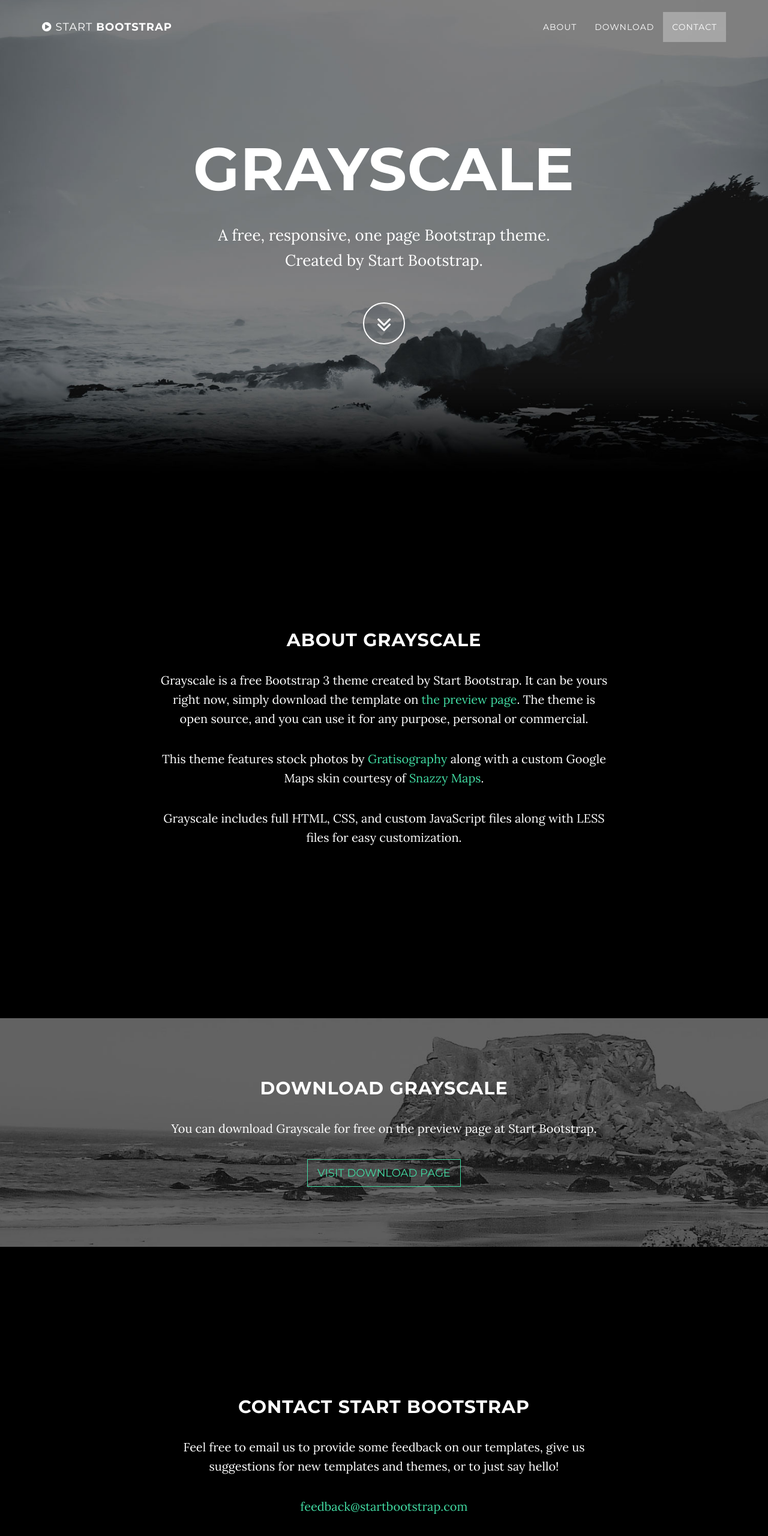
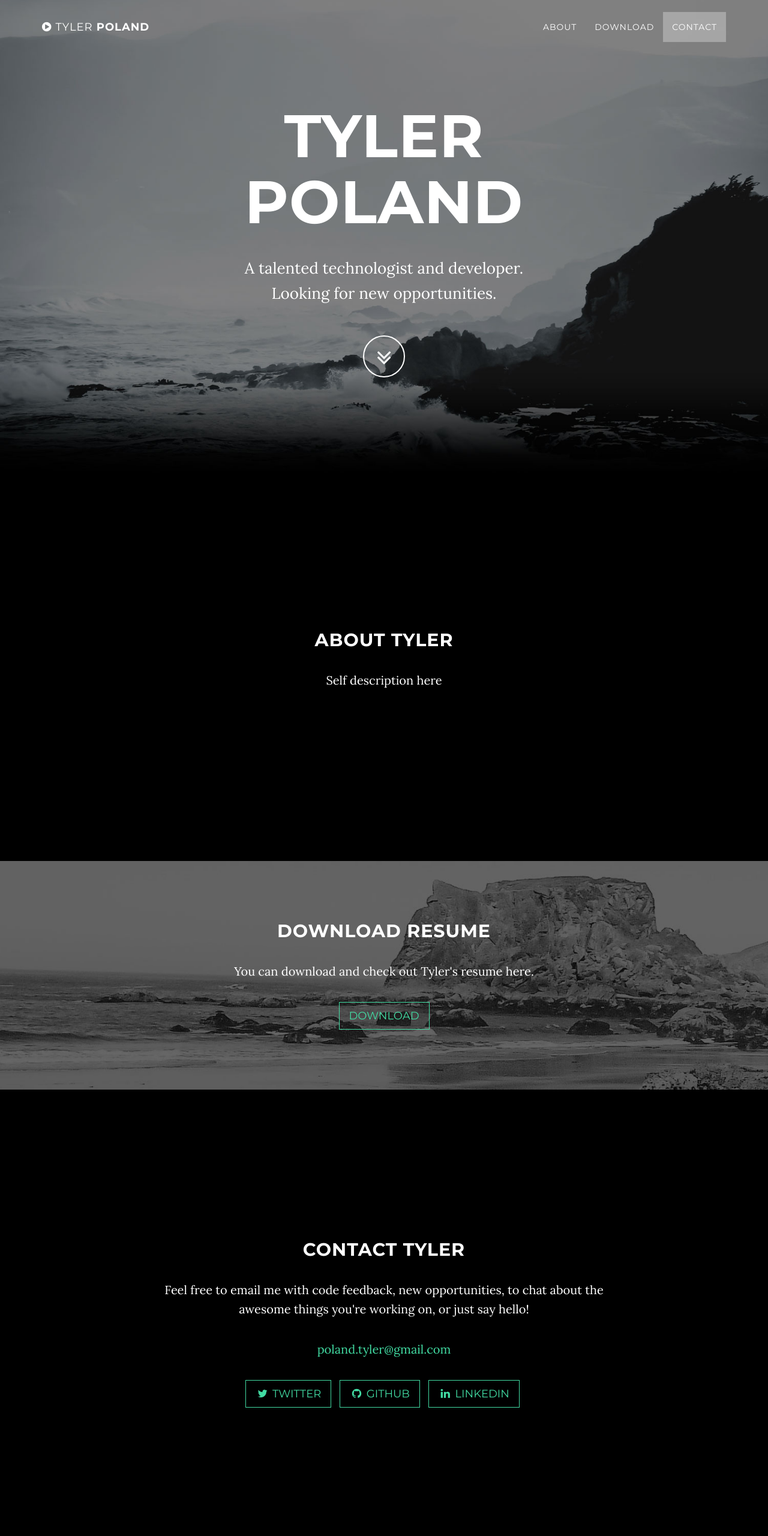
Before and after one commit to polandtyler/polandtyler.github.io, a website: page index.html in a window 1280 px wide. Shown: the top 2560 px of the page at 60% size. Drawn offline with nearby package versions, Linux system fonts and the light colour scheme; some packages are replaced by stand-ins of ours.

Commit message:
adds personalization

```diff
--- a/index.html
+++ b/index.html
@@ -9,7 +9,7 @@
     <meta name="description" content="">
     <meta name="author" content="">
 
-    <title>Grayscale - Start Bootstrap Theme</title>
+    <title>Tyler Poland</title>
 
     <!-- Bootstrap Core CSS -->
     <link href="vendor/bootstrap/css/bootstrap.min.css" rel="stylesheet">
@@ -41,7 +41,7 @@
                     Menu <i class="fa fa-bars"></i>
                 </button>
                 <a class="navbar-brand page-scroll" href="#page-top">
-                    <i class="fa fa-play-circle"></i> <span class="light">Start</span> Bootstrap
+                    <i class="fa fa-play-circle"></i> <span class="light">Tyler</span> Poland
                 </a>
             </div>
 
@@ -74,9 +74,9 @@
             <div class="container">
                 <div class="row">
                     <div class="col-md-8 col-md-offset-2">
-                        <h1 class="brand-heading">Grayscale</h1>
-                        <p class="intro-text">A free, responsive, one page Bootstrap theme.
-                            <br>Created by Start Bootstrap.</p>
+                        <h1 class="brand-heading">Tyler Poland</h1>
+                        <p class="intro-text">A talented technologist and developer.
+                            <br>Looking for new opportunities.</p>
                         <a href="#about" class="btn btn-circle page-scroll">
                             <i class="fa fa-angle-double-down animated"></i>
                         </a>
@@ -90,10 +90,8 @@
     <section id="about" class="container content-section text-center">
         <div class="row">
             <div class="col-lg-8 col-lg-offset-2">
-                <h2>About Grayscale</h2>
-                <p>Grayscale is a free Bootstrap 3 theme created by Start Bootstrap. It can be yours right now, simply download the template on <a href="http://startbootstrap.com/template-overviews/grayscale/">the preview page</a>. The theme is open source, and you can use it for any purpose, personal or commercial.</p>
-                <p>This theme features stock photos by <a href="http://gratisography.com/">Gratisography</a> along with a custom Google Maps skin courtesy of <a href="http://snazzymaps.com/">Snazzy Maps</a>.</p>
-                <p>Grayscale includes full HTML, CSS, and custom JavaScript files along with LESS files for easy customization.</p>
+                <h2>About Tyler</h2>
+                <p>Self description here</p>
             </div>
         </div>
     </section>
@@ -103,9 +101,9 @@
         <div class="download-section">
             <div class="container">
                 <div class="col-lg-8 col-lg-offset-2">
-                    <h2>Download Grayscale</h2>
-                    <p>You can download Grayscale for free on the preview page at Start Bootstrap.</p>
-                    <a href="http://startbootstrap.com/template-overviews/grayscale/" class="btn btn-default btn-lg">Visit Download Page</a>
+                    <h2>Download Resume</h2>
+                    <p>You can download and check out Tyler's resume here.</p>
+                    <a href="http://startbootstrap.com/template-overviews/grayscale/" class="btn btn-default btn-lg">Download</a>
                 </div>
             </div>
         </div>
@@ -115,19 +113,19 @@
     <section id="contact" class="container content-section text-center">
         <div class="row">
             <div class="col-lg-8 col-lg-offset-2">
-                <h2>Contact Start Bootstrap</h2>
-                <p>Feel free to email us to provide some feedback on our templates, give us suggestions for new templates and themes, or to just say hello!</p>
-                <p><a href="mailto:feedback@startbootstrap.com">feedback@startbootstrap.com</a>
+                <h2>Contact Tyler</h2>
+                <p>Feel free to email me with code feedback, new opportunities, to chat about the awesome things you're working on, or just say hello!</p>
+                <p><a href="mailto:poland.tyler@gmail.com">poland.tyler@gmail.com</a>
                 </p>
                 <ul class="list-inline banner-social-buttons">
                     <li>
-                        <a href="https://twitter.com/SBootstrap" class="btn btn-default btn-lg"><i class="fa fa-twitter fa-fw"></i> <span class="network-name">Twitter</span></a>
+                        <a href="https://twitter.com/gildedsteel" class="btn btn-default btn-lg"><i class="fa fa-twitter fa-fw"></i> <span class="network-name">Twitter</span></a>
                     </li>
                     <li>
-                        <a href="https://github.com/IronSummitMedia/startbootstrap" class="btn btn-default btn-lg"><i class="fa fa-github fa-fw"></i> <span class="network-name">Github</span></a>
+                        <a href="https://github.com/polandtyler" class="btn btn-default btn-lg"><i class="fa fa-github fa-fw"></i> <span class="network-name">Github</span></a>
                     </li>
                     <li>
-                        <a href="https://plus.google.com/+Startbootstrap/posts" class="btn btn-default btn-lg"><i class="fa fa-google-plus fa-fw"></i> <span class="network-name">Google+</span></a>
+                        <a href="https://www.linkedin.com/in/polandtyler/" class="btn btn-default btn-lg"><i class="fa fa-linkedin fa-fw"></i> <span class="network-name">LinkedIn</span></a>
                     </li>
                 </ul>
             </div>
@@ -154,7 +152,7 @@
     <script src="https://cdnjs.cloudflare.com/ajax/libs/jquery-easing/1.3/jquery.easing.min.js"></script>
 
     <!-- Google Maps API Key - Use your own API key to enable the map feature. More information on the Google Maps API can be found at https://developers.google.com/maps/ -->
-    <script type="text/javascript" src="https://maps.googleapis.com/maps/api/js?key=AIzaSyCRngKslUGJTlibkQ3FkfTxj3Xss1UlZDA&sensor=false"></script>
+    <script type="text/javascript" src="https://maps.googleapis.com/maps/api/js?key=AIzaSyCXxUA0wTQRhT8GwAnqKM4k5hwlxNFXQjw&sensor=false"></script>
 
     <!-- Theme JavaScript -->
     <script src="js/grayscale.min.js"></script>
--- a/js/grayscale.js
+++ b/js/grayscale.js
@@ -48,7 +48,7 @@
         zoom: 15,
 
         // The latitude and longitude to center the map (always required)
-        center: new google.maps.LatLng(40.6700, -73.9400), // New York
+        center: new google.maps.LatLng(39.7392, 104.9903), // New York
 
         // Disables the default Google Maps UI components
         disableDefaultUI: true,
@@ -176,7 +176,7 @@
 
     // Custom Map Marker Icon - Customize the map-marker.png file to customize your icon
     var image = 'img/map-marker.png';
-    var myLatLng = new google.maps.LatLng(40.6700, -73.9400);
+    var myLatLng = new google.maps.LatLng(39.7392, 104.9903);
     var beachMarker = new google.maps.Marker({
         position: myLatLng,
         map: map,
```
